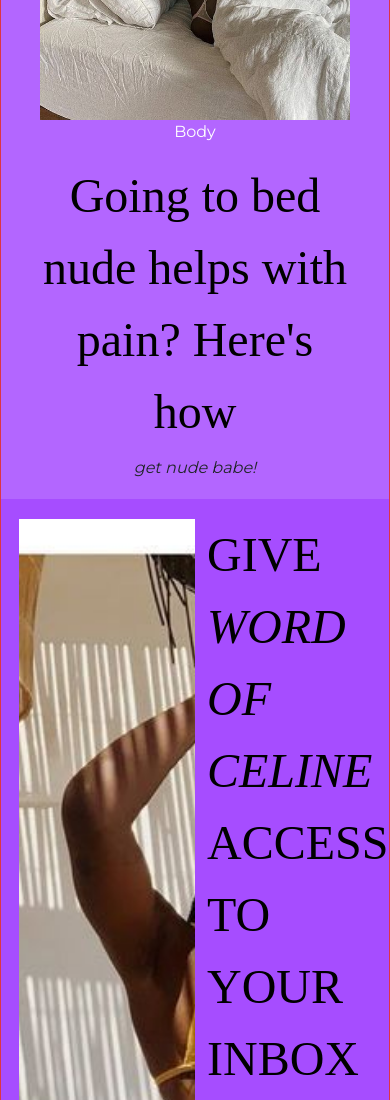
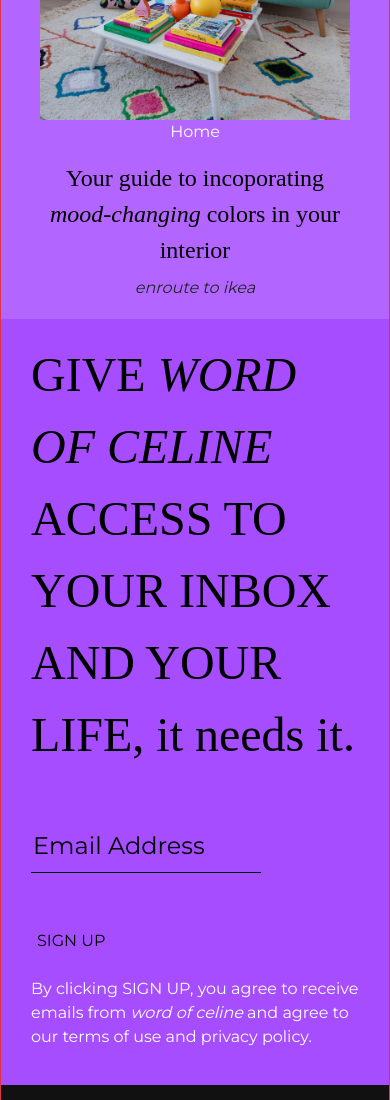
Before and after one commit to estherbabe/WORD-OF-CELINE, a plain HTML site: page Index.html in a window 390 px wide. Shown: the part 3760-4860 px from the top of the page. Drawn offline with nearby package versions, Linux system fonts and the light colour scheme.

Commit message:
responsiveness

```diff
--- a/Css/Style.css
+++ b/Css/Style.css
@@ -4,7 +4,7 @@ body {
 }
 
 #title {
-    background-color:#b366ff;
+    background-color: #b366ff;
     color: black;
 }
 
@@ -29,6 +29,7 @@ h3 {
 p {
     color: #fff;
 }
+
 .container-fluid {
     padding: 2% 7% 7%;
 }
@@ -69,6 +70,7 @@ p {
 }
 
 /* feature images */
+
 .feature-text {
     color: blanchedalmond;
 }
@@ -78,7 +80,8 @@ p {
     position: relative;
     /* background-color:#f2f2f2; */
 }
- .feature-box{
+
+.feature-box {
     text-align: center;
     padding: 2%;
 }
@@ -109,6 +112,7 @@ p {
     background-color: #b366ff;
     text-align: center;
 }
+
 .slideshow-img {
     width: 100%;
 }
@@ -124,7 +128,6 @@ p {
 .carousel-control-next {
     margin-right: -100px;
 }
-
 
 #living-room-image {
     background-image: url("../Images/Living_room.jpg");
@@ -181,8 +184,9 @@ p {
 }
 
 /* subcription */
+
 #subscription {
-    background-color:#a64dff;
+    background-color: #a64dff;
     padding: 20px 30px;
 }
 
@@ -212,11 +216,12 @@ input:focus {
 
 .bikini_pic {
     background-image: url("../Images/bikini_pic.jpg");
-     background-position: center;
+    background-position: right;
     background-size: cover;
 }
 
 /* pricing */
+
 .card {
     background-color: #191919;
 }
@@ -229,7 +234,6 @@ input:focus {
 .pricing-column {
     padding: 3% 2%;
 }
-
 
 /* CTA section */
 
@@ -247,9 +251,14 @@ input:focus {
     #title {
         text-align: center;
     }
-
     .title-image {
         position: static;
         transform: rotate(0);
     }
 }
+
+@media (max-width:430px) {
+    .slideshow-text {
+        font-size: 24px;
+    }
+}
--- a/Index.html
+++ b/Index.html
@@ -112,7 +112,7 @@
 
         <section id="feed-slideshow">
 
-            <div id="Feed-carousel" class="carousel slide" data-bs-ride="carousel" data-bs-interval="4000">
+            <div id="Feed-carousel" class="carousel slide" data-bs-ride="carousel" data-bs-interval="40000">
                 <div class="carousel-inner">
                     <div class="carousel-item active">
                         <div class="row">
@@ -206,10 +206,9 @@
         <!-- Press -->
         <section id="subscription">
             <div class="row">
-                <div class="col-6 bikini_pic p-0">
-                </div>
+                <div class="col col-md-6 bikini_pic p-0"></div>
 
-                <div class="col-6 d-flex flex-column justify-content-between">
+                <div class="col-12 col-md-6 d-flex flex-column justify-content-between">
                     <div class="d-flex w-100">
                         <h2>GIVE <em>WORD OF CELINE</em> ACCESS TO YOUR INBOX AND YOUR LIFE, it needs it.</h2>
                     </div>
```
Lines whose indentation alone changed are shown as unchanged.
